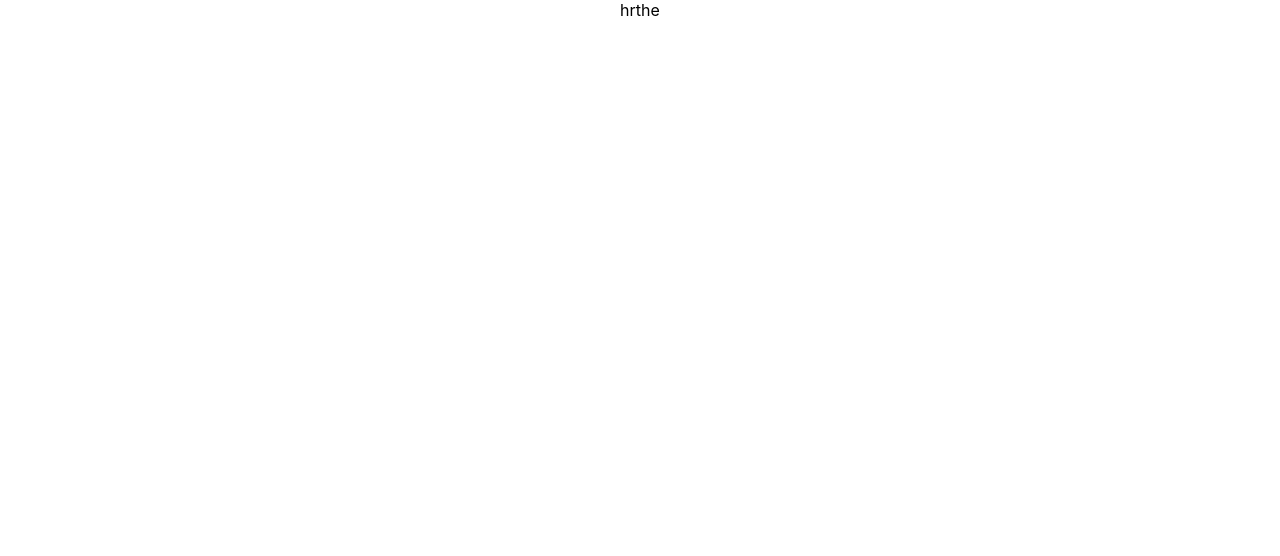
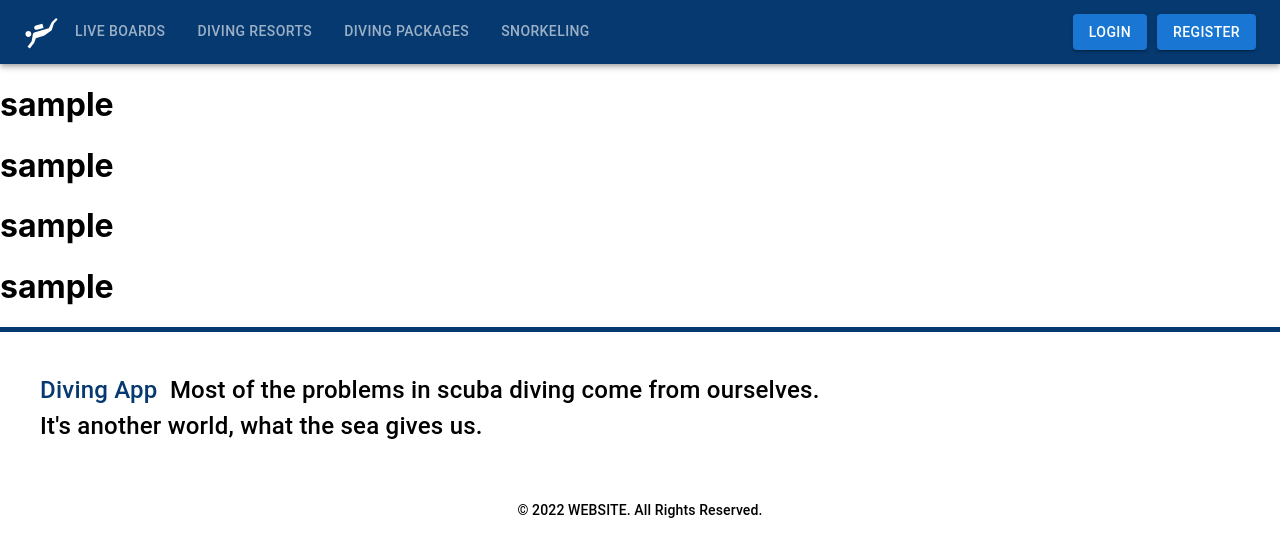
Before and after one commit to ThushanthaSanju/CustomerCareJWT, a React (Create React App) app in the folder frontend/: page / in a window 1280 px wide. Shown: the top 556 px of the page. Built offline with nearby package versions, Linux system fonts and the light colour scheme.

Commit message:
Header Footer

```diff
--- a/frontend/package.json
+++ b/frontend/package.json
@@ -3,6 +3,10 @@
   "version": "0.1.0",
   "private": true,
   "dependencies": {
+    "@emotion/react": "^11.10.4",
+    "@emotion/styled": "^11.10.4",
+    "@mui/icons-material": "^5.10.3",
+    "@mui/material": "^5.10.3",
     "@testing-library/jest-dom": "^5.16.5",
     "@testing-library/react": "^13.3.0",
     "@testing-library/user-event": "^13.5.0",
--- a/frontend/src/App.css
+++ /dev/null
@@ -1,38 +0,0 @@
-.App {
-  text-align: center;
-}
-
-.App-logo {
-  height: 40vmin;
-  pointer-events: none;
-}
-
-@media (prefers-reduced-motion: no-preference) {
-  .App-logo {
-    animation: App-logo-spin infinite 20s linear;
-  }
-}
-
-.App-header {
-  background-color: #282c34;
-  min-height: 100vh;
-  display: flex;
-  flex-direction: column;
-  align-items: center;
-  justify-content: center;
-  font-size: calc(10px + 2vmin);
-  color: white;
-}
-
-.App-link {
-  color: #61dafb;
-}
-
-@keyframes App-logo-spin {
-  from {
-    transform: rotate(0deg);
-  }
-  to {
-    transform: rotate(360deg);
-  }
-}
--- a/frontend/src/App.js
+++ b/frontend/src/App.js
@@ -1,9 +1,13 @@
-import "./App.css";
+import Footer from "./layouts/Footer";
+import Header from "./layouts/Header";
+import Sample from "./layouts/sample";
 
 function App() {
   return (
     <div className="App">
-      <div>hrthe</div>
+      <Header />
+      <Sample />
+      <Footer />
     </div>
   );
 }
--- /dev/null
+++ b/frontend/src/layouts/DrawerComp.jsx
@@ -0,0 +1,35 @@
+import MenuIcon from '@mui/icons-material/Menu';
+import { colors, Drawer, IconButton, List, ListItemButton, ListItemIcon, ListItemText } from '@mui/material'
+import React, { useState } from 'react'
+
+const PAGES = ["Live Boards", "Diving Resorts", "Diving Packages", "Snorkeling", "Register", "Login"]
+
+const DrawerComp = () => {
+    const [drawer, setdrawer] = useState(false)
+    return (
+        <div>
+            <Drawer open={drawer} onClose={() => setdrawer(false)}>
+
+                <List >
+                    {
+                        PAGES.map((page, index) => (
+                            <ListItemButton key={index} onClick={() => setdrawer(false)}>
+                                <ListItemIcon>
+                                    <ListItemText>{page}</ListItemText>
+                                </ListItemIcon>
+                            </ListItemButton>
+                        ))
+                    }
+
+                </List>
+
+            </Drawer>
+
+            <IconButton sx={{ color: 'white', marginLeft: 'auto' }} onClick={() => setdrawer(!drawer)} >
+                <MenuIcon />
+            </IconButton>
+        </div>
+    )
+}
+
+export default DrawerComp
--- /dev/null
+++ b/frontend/src/layouts/Footer.jsx
@@ -0,0 +1,61 @@
+import React from 'react'
+
+
+import { Box, Divider, Grid, Typography } from "@mui/material";
+
+
+export default function Footer() {
+    return (
+        <>
+            <Grid container>
+                <Grid item md={12}>
+                    <Divider sx={{ borderBottom: "5px solid #063970" }} />
+                    <Grid container p={5} sx={{ backgroundColor: "#FFFFFF" }}>
+                        <Grid item md={8}>
+                            <Typography
+                                sx={{ fontSize: "20px", fontWeight: 500 }}
+                            ></Typography>
+                            <Typography
+                                sx={{
+                                    fontWeight: 500,
+                                    fontSize: { xs: "16px", sm: "16px", md: "24px" },
+                                }}
+                            >
+                                <Box component="span" sx={{ color: "#063970" }}>
+                                    Diving App &nbsp;
+                                </Box>
+                                Most of the problems in scuba diving come from ourselves.
+                                <br />
+                                It's another world, what the sea gives us.
+                            </Typography>
+                        </Grid>
+                        <Grid item xs={12} sm={12} md={4} pr={4} align="center">
+                            <Box
+                                sx={{
+                                    display: "flex",
+                                    justifyContent: { xs: "right", sm: "right", md: "center" },
+                                }}
+                            >
+
+                            </Box>
+                        </Grid>
+                    </Grid>
+                </Grid>
+                <Grid item xs={12} sm={12} md={12}>
+                    <Box
+                        sx={{
+                            display: "flex",
+                            justifyContent: { xs: "center", sm: "center", md: "center" },
+                            p: 1,
+                            m: 1,
+                        }}
+                    >
+                        <Typography sx={{ fontWeight: 500, fontSize: "14px" }}>
+                            © 2022 WEBSITE. All Rights Reserved.
+                        </Typography>
+                    </Box>
+                </Grid>
+            </Grid>
+        </>
+    );
+}
--- /dev/null
+++ b/frontend/src/layouts/Header.jsx
@@ -0,0 +1,45 @@
+import React from 'react'
+import { AppBar, Button, Tab, Tabs, Toolbar, Typography, useMediaQuery, useTheme } from '@mui/material'
+import ScubaDivingIcon from '@mui/icons-material/ScubaDiving';
+import { useState } from 'react';
+import DrawerComp from './DrawerComp';
+
+const PAGES = ["Live Boards", "Diving Resorts", "Diving Packages", "Snorkeling"]
+
+const Header = () => {
+    const [value, setValue] = useState();
+
+    const theme = useTheme();
+    const isMatch = useMediaQuery(theme.breakpoints.down('md'))
+    return (
+        <div>
+
+            <AppBar sx={{ background: '#063970' }} position="sticky">
+                <Toolbar >
+                    <ScubaDivingIcon fontSize="large" />
+                    {isMatch ? (<>
+                        <Typography >{'\u00A0'}{'\u00A0'} Diving App{'\u00A0'}{'\u00A0'}</Typography> <DrawerComp /></>) : (
+                        <>  <Tabs sx={{ marginRight: 'auto' }} textColor="inherit" value={value} onChange={(e, value) => setValue(value)} indicatorColor='secondary'>
+                            {
+                                PAGES.map((page, index) => (
+                                    <Tab key={index} label={page} />
+                                ))
+                            }
+
+                        </Tabs>
+                            <Button variant='contained' sx={{ marginLeft: 'auto' }}>Login</Button>
+                            <Button variant='contained' sx={{ marginLeft: '10px ' }} >Register</Button>
+                        </>
+                    )}
+
+
+
+
+                </Toolbar>
+            </AppBar>
+
+        </div>
+    )
+}
+
+export default Header
--- /dev/null
+++ b/frontend/src/layouts/sample.jsx
@@ -0,0 +1,11 @@
+import React from 'react'
+
+const sample = () => {
+    return (
+        <>  <h1>sample</h1><h1>sample</h1><h1>sample</h1><h1>sample</h1></>
+
+
+    )
+}
+
+export default sample
```
Also changed, not shown: 1 other file (tests, documents, lock files or other folders).
